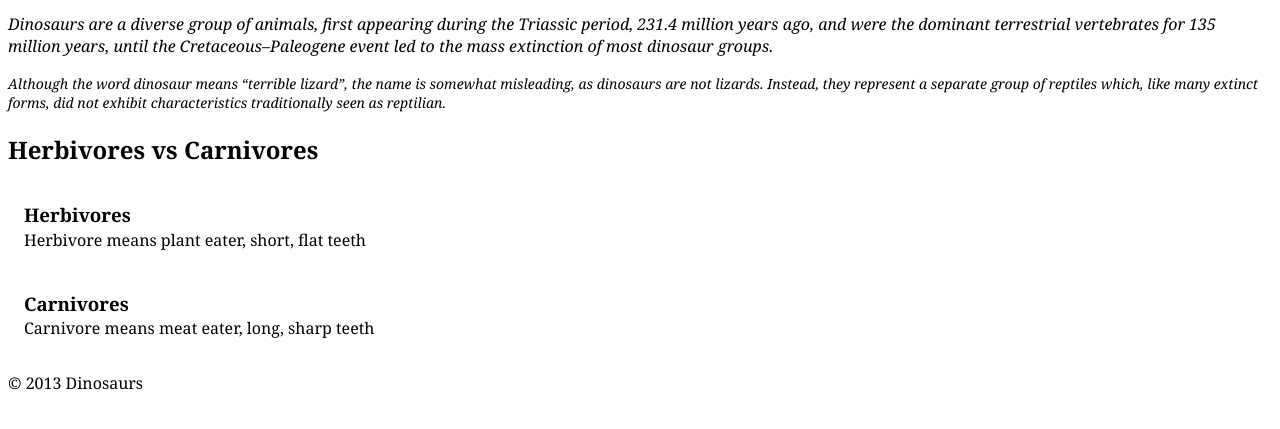
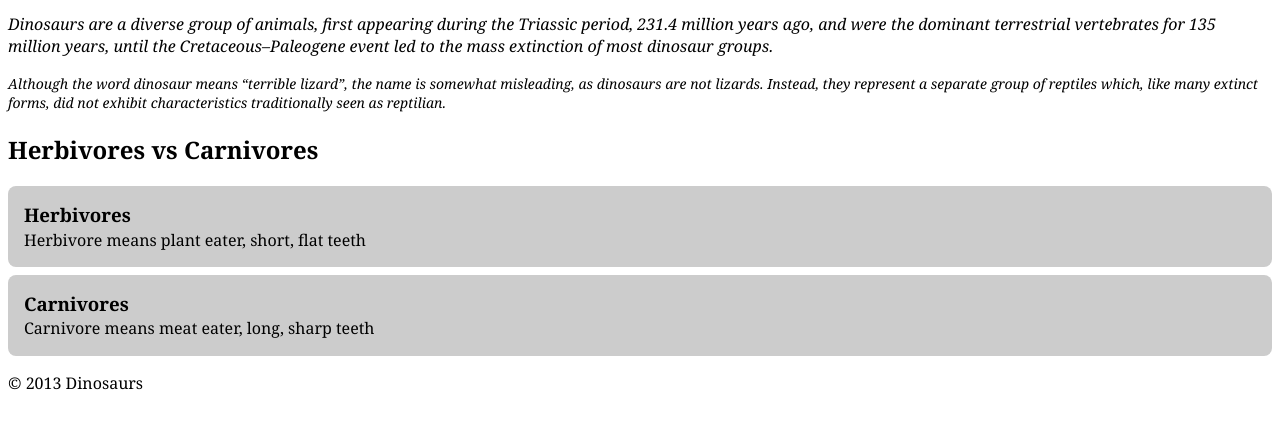
Before and after one commit to hay00032/dinosaurs, a plain HTML site: page index.html in a window 1280 px wide. Shown: the part 121-550 px from the top of the page. Drawn offline with Linux system fonts and the light colour scheme.

Commit message:
adjusted misspelled

```diff
--- a/css/general.css
+++ b/css/general.css
@@ -46,7 +46,7 @@ body{
 .bucket{
 	margin-bottom: 8px;
 	padding: 1em;
-	background-colour: #ccc;
+	background-color: #ccc;
 	border-radius: 8px;
 }
 .bucket h3{
```
